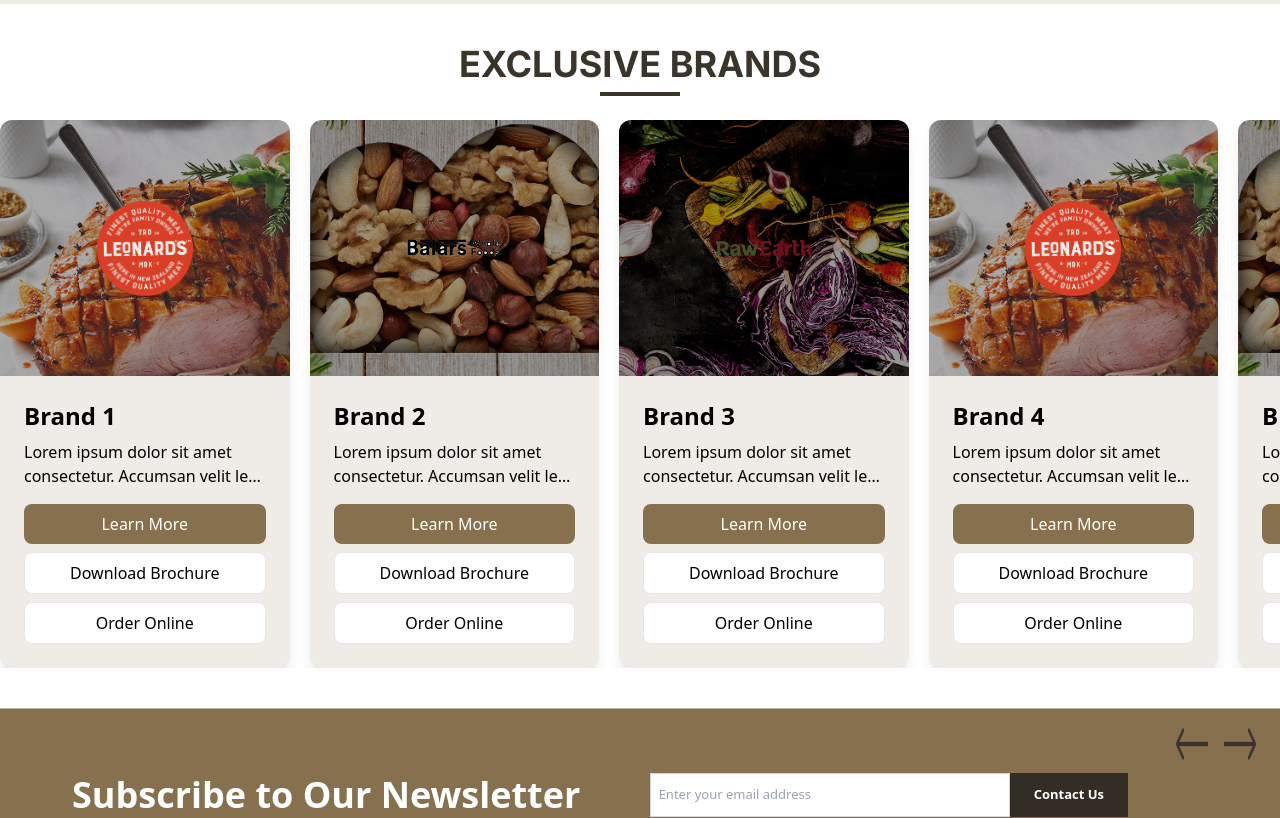
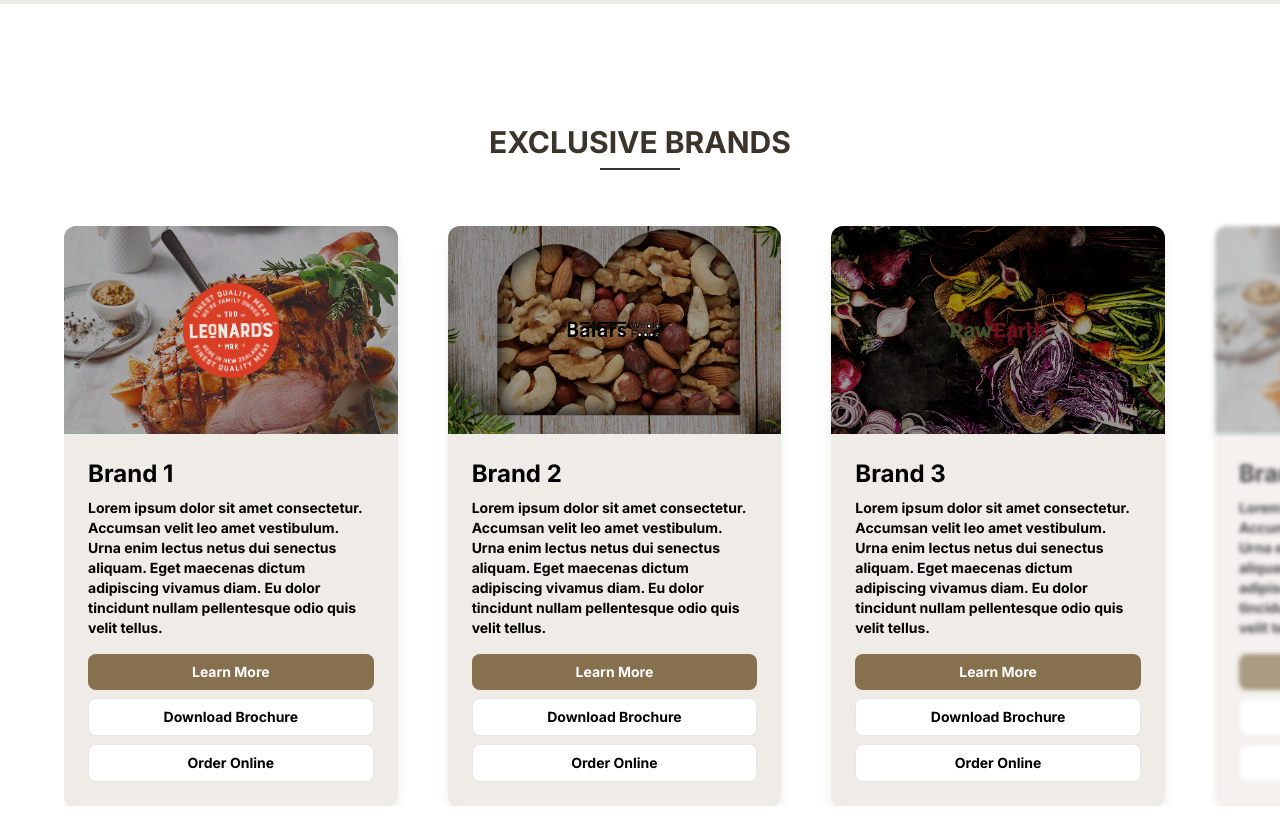
Before and after one commit to vanshikamadesya/service-food-ui, a React (Vite) app: page /product in a window 1280 px wide. Shown: the part 2180-2998 px from the top of the page. Built offline with nearby package versions, Linux system fonts and the light colour scheme.

Commit message:
add code

```diff
--- a/src/components/exclusive-brands.tsx
+++ b/src/components/exclusive-brands.tsx
@@ -1,7 +1,7 @@
 import { Swiper, SwiperSlide } from "swiper/react";
 import { Navigation } from "swiper/modules";
 import "swiper/swiper-bundle.css";
-import { useRef, useState } from "react";
+import { useState, useRef, useEffect } from "react";
 import { Swiper as SwiperType } from "swiper";
 
 import leftArrow from "../assets/images/arrow left.png";
@@ -14,55 +14,99 @@ import balarsLogo from "../assets/images/balars-logo.png";
 import rawearthBg from "../assets/images/rawearth-bg.png";
 import rawearthLogo from "../assets/images/rawearth-logo.png";
 
-const brands = Array(50).fill(null).map((_, index) => ({
-  name: `Brand ${index + 1}`,
-  description:
-    "Lorem ipsum dolor sit amet consectetur. Accumsan velit leo amet vestibulum.",
-  bgImage: [leonardsBg, balarsBg, rawearthBg][index % 3],
-  logo: [leonardsLogo, balarsLogo, rawearthLogo][index % 3],
-}));
+// Dynamically generating brands
+const brands = Array(7)
+  .fill(null)
+  .map((_, index) => ({
+    name: `Brand ${index + 1}`,
+    description:"Lorem ipsum dolor sit amet consectetur. Accumsan velit leo amet vestibulum. Urna enim lectus netus dui senectus aliquam. Eget maecenas dictum adipiscing vivamus diam. Eu dolor tincidunt nullam pellentesque odio quis velit tellus. ",
+    bgImage: [leonardsBg, balarsBg, rawearthBg][index % 3],
+    logo: [leonardsLogo, balarsLogo, rawearthLogo][index % 3],
+  }));
 
 const ExclusiveBrands = () => {
   const swiperRef = useRef<SwiperType | null>(null);
-  const [lastCardVisible, setLastCardVisible] = useState(false);
+  const [activeIndex, setActiveIndex] = useState(0);
 
-  const handleSlideChange = (swiper: SwiperType) => {
-    const lastIndex = brands.length - 1;
-    setLastCardVisible(swiper.activeIndex >= lastIndex - 1);
+  const updateBlur = () => {
+    if (swiperRef.current) {
+      const swiper = swiperRef.current;
+      const containerRect = swiper.el.getBoundingClientRect();
+
+      swiper.slides.forEach((slide) => {
+        const slideRect = slide.getBoundingClientRect();
+
+        const fullyVisible =
+          slideRect.left >= containerRect.left - 1 &&
+          slideRect.right <= containerRect.right + 1;
+
+        const partiallyVisible =
+          (slideRect.left < containerRect.left &&
+            slideRect.right > containerRect.left) ||
+          (slideRect.right > containerRect.right &&
+            slideRect.left < containerRect.right);
+
+        if (fullyVisible) {
+          slide.style.opacity = "1";
+          slide.style.filter = "blur(0)";
+        } else if (partiallyVisible) {
+          slide.style.opacity = "0.7"; // Adjust this for better transition
+          slide.style.filter = "blur(2px)";
+        } else {
+          slide.style.opacity = "0.4"; // More blur for fully hidden cards
+          slide.style.filter = "blur(5px)";
+        }
+      });
+    }
   };
 
+  useEffect(() => {
+    if (swiperRef.current) {
+      const swiper = swiperRef.current;
+      updateBlur(); // Ensure blur updates on initial load
+
+      swiper.on("slideChange", updateBlur);
+      swiper.on("transitionEnd", updateBlur);
+
+      return () => {
+        swiper.off("slideChange", updateBlur);
+        swiper.off("transitionEnd", updateBlur);
+      };
+    }
+  }, []);
+
   return (
-    <div className="w-full mx-auto py-10 relative">
-      <h2 className="text-2xl md:text-4xl font-bold text-center text-[#3A342B] font-inter">
+    <div className="w-full mx-auto py-24 relative  ">
+      <h2 className="text-2xl md:text-3xl font-bold md:mt-6 text-center text-[#3A342B] font-inter ">
         EXCLUSIVE BRANDS
       </h2>
-      <div className="w-20 h-1 bg-[#3A342B] mt-2 mb-6 mx-auto"></div>
+      <div className="w-20 h-[2px] bg-[#3A342B] mt-2 mb-6 mx-auto"></div>
 
       {/* Swiper Carousel */}
-      <div className="relative">
+      <div className="relative w-full mx-auto md:pl-16 pr-0 mb-7 ">
         <Swiper
-          onSwiper={(swiper) => (swiperRef.current = swiper)}
-          onSlideChange={handleSlideChange}
-          spaceBetween={20}
-          slidesPerView={1.2}
+          onSwiper={(swiper) => {
+            swiperRef.current = swiper;
+            setActiveIndex(swiper.activeIndex);
+            swiper.on("slideChange", () => setActiveIndex(swiper.activeIndex));
+          }}
+          spaceBetween={80}
+          slidesPerView={3.3} // Adjusts visibility of the partial slide
           breakpoints={{
-            640: { slidesPerView: 1.5 },
-            768: { slidesPerView: 2.2 },
-            1024: { slidesPerView: 3.2 },
-            1280: { slidesPerView: 4.2 },
+            0:{slidesPerView:1, spaceBetween:20},
+            640: { slidesPerView: 2.3, spaceBetween:30 },
+            1024: { slidesPerView: 3.3, spaceBetween: 50 },
           }}
-          centeredSlides={false}
           modules={[Navigation]}
+          className="pb-10"
         >
           {brands.map((brand, index) => (
             <SwiperSlide key={index}>
               <div
-                className={`bg-[#EFEBE7] shadow-lg rounded-xl overflow-hidden flex flex-col transition-opacity duration-500 ${
-                  index === brands.length - 1 ? "opacity-30 blur-sm" : "opacity-100"
-                }`}
+                className={`bg-[#EFEBE7] shadow-lg mt-8 rounded-xl overflow-hidden flex flex-col transition-opacity duration-500`}
               >
                 <div
-                  className="relative h-64 bg-cover bg-center"
+                  className="relative h-52 bg-cover bg-center "
                   style={{ backgroundImage: `url(${brand.bgImage})` }}
                 >
                   <img
@@ -71,20 +115,20 @@ const ExclusiveBrands = () => {
                     className="absolute left-1/2 top-1/2 transform -translate-x-1/2 -translate-y-1/2 w-24 h-24 object-contain"
                   />
                 </div>
-                <div className="p-6 text-left flex-grow">
-                  <h3 className="text-black text-xl md:text-2xl font-bold mb-2">
+                <div className="p-6 text-left flex-grow font-inter font-semibold">
+                  <h3 className="text-black text-xl md:text-2xl font-bold mb-2 font-inter">
                     {brand.name}
                   </h3>
-                  <p className="text-black text-sm md:text-base mb-4 line-clamp-2">
+                  <p className="text-black md:text-sm mb-4 ">
                     {brand.description}
                   </p>
-                  <button className="w-full bg-[#86704D] text-white py-2 rounded-lg mb-2">
+                  <button className="w-full bg-[#86704D] text-white py-2 rounded-lg mb-2 text-sm ">
                     Learn More
                   </button>
-                  <button className="w-full bg-white border py-2 rounded-lg">
+                  <button className="w-full bg-white border py-2 rounded-lg text-sm ">
                     Download Brochure
                   </button>
-                  <button className="w-full bg-white border py-2 rounded-lg mt-2">
+                  <button className="w-full bg-white border py-2 rounded-lg mt-2 text-sm">
                     Order Online
                   </button>
                 </div>
@@ -95,12 +139,16 @@ const ExclusiveBrands = () => {
       </div>
 
       {/* Navigation Buttons */}
-      <div className="absolute right-4 bottom-[-60px] flex gap-4 p-2">
+      <div className="absolute bottom-[-50px] right-44 py-20  flex gap-11 text-[#3A342B] ">
         <button onClick={() => swiperRef.current?.slidePrev()}>
-          <img src={leftArrow} alt="Previous" className="w-8 h-8 cursor-pointer" />
+          <img
+            src={leftArrow}
+            alt="Previous"
+            className="w-10 h-5 cursor-pointer"
+          />
         </button>
         <button onClick={() => swiperRef.current?.slideNext()}>
-          <img src={rightArrow} alt="Next" className="w-8 h-8 cursor-pointer" />
+          <img src={rightArrow} alt="Next" className="w-10 h-5 cursor-pointer text-[#3A342B] " />
         </button>
       </div>
     </div>
```
Also changed, not shown: 1 other file (tests, documents, lock files or other folders).
